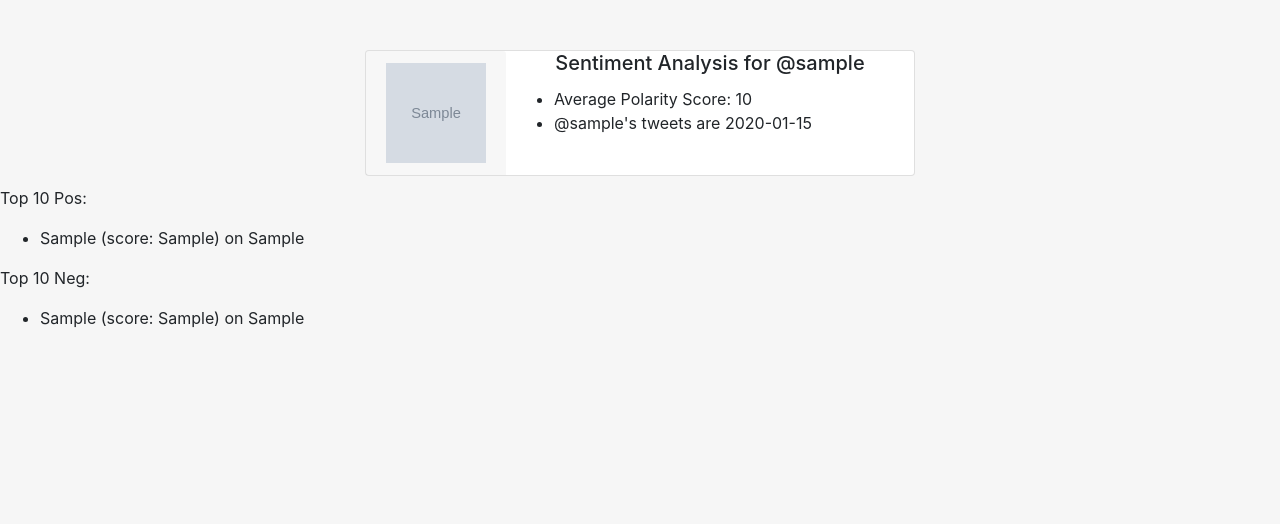
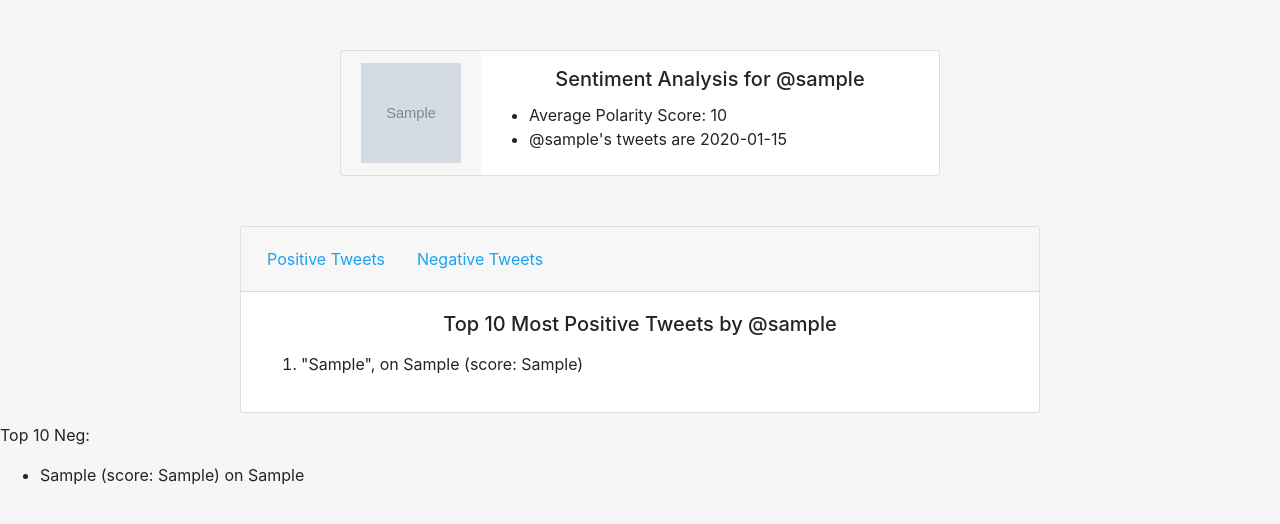
Before and after one commit to lounotlew/Sentweetment2, a Django app: template mysite/sentiments/templates/sentiments/analysis.html in a window 1280 px wide. Shown: the part 56-580 px from the top of the page. Run offline with Django 3.2, Linux system fonts and the light colour scheme; the template is opened without the code that fills it: most values are stand-ins (such as "Sample title", 1, 10 or a date in 2020); grey boxes marked "Sample" are stand-in pictures; some libraries are stand-ins or nearby versions.

Commit message:
Added a content card to display top 10 most positive/negative tweets in analysis.html.

```diff
--- a/mysite/sentiments/templates/sentiments/analysis.html
+++ b/mysite/sentiments/templates/sentiments/analysis.html
@@ -2,11 +2,12 @@
 
 {% block content %}
 
-   <div class="card flex-row" style="width: 550px;">
+   <div class="card flex-row" style="width: 600px;">
         <div class="card-header border-0">
             <img src="{{ user_img }}" style="width:100px; height:100px;"/>
         </div>
-        <div class="card-block px-2" style="width: 550px;">
+        <div class="card-block px-2" style="width: 600px;">
+        	<pre></pre>
             <center><h5 class="card-title">Sentiment Analysis for @{{ username }}</h5></center>
             <ul>
             	<li>Average Polarity Score: {{ avg_polarity }}</li>
@@ -16,15 +17,31 @@
     </div>
 
 
+<div class="card text-center" style="width: 800px;">
+  <div class="card-header">
+    <ul class="nav nav-pills card-header-pills">
+      <li class="nav-item">
+        <a class="nav-link" href="#top10pos" style="color:#1DA1F2">Positive Tweets</a>
+      </li>
+      <li class="nav-item">
+        <a class="nav-link" href="#top10neg" style="color:#1DA1F2">Negative Tweets</a>
+      </li>
+    </ul>
+  </div>
+  <div class="card-body">
+    <h5 class="card-title">Top 10 Most Positive Tweets by @{{ username }}</h5>
+    <p class="card-text">
+    	<ol>
+		{% for item in top_10_pos %}
+		<li style="text-align: left;">"{{ item.0 }}", on {{ item.1 }} (score: {{ item.2 }})</li>
+		<pre></pre>
+		{% endfor %}
+	</ol>
+</p>
+  </div>
+</div>
 
 
-<p>Top 10 Pos:
-	<ul>
-		{% for item in top_10_pos %}
-		<li>{{ item.0 }} (score: {{ item.2 }}) on {{ item.1 }}</li>
-		{% endfor %}
-	</ul>
-</p>
 
 <p>Top 10 Neg:
 	<ul>
```
Also changed, not shown: mysite/sentiments/tweets.py (+4 -4 lines), 1 other file.
